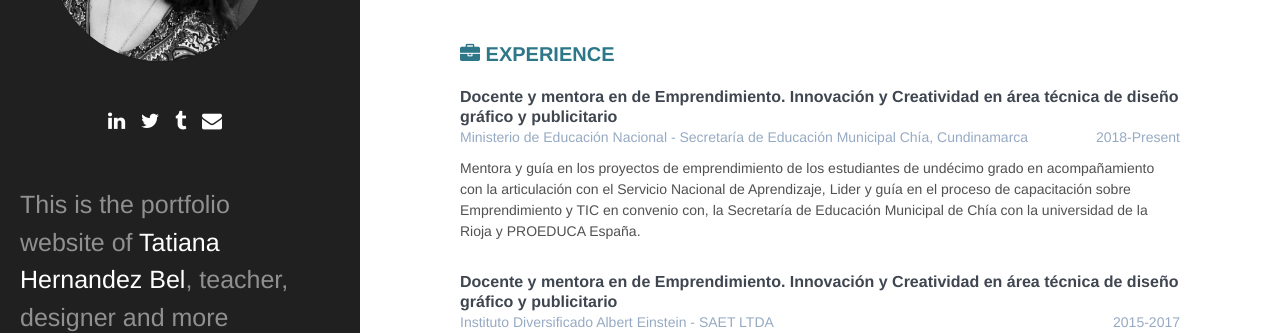
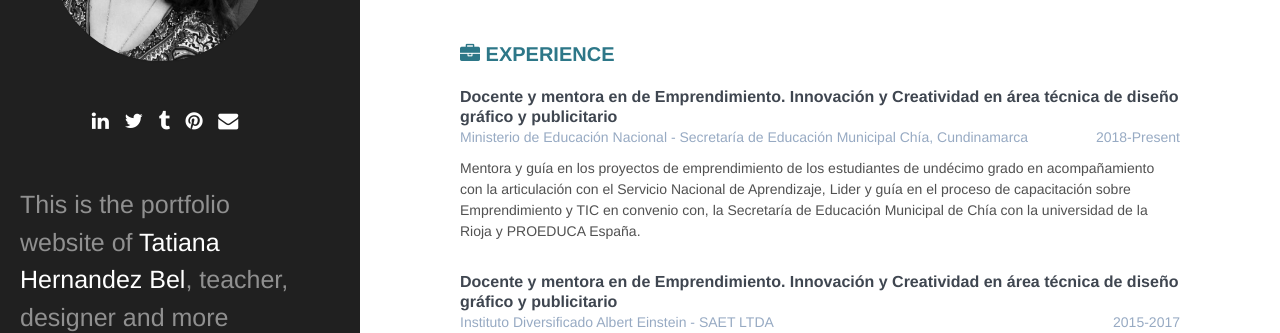
Before and after one commit to TatianaHbel/personal, a Jekyll site: the page built from index.md, in a window 1280 px wide. Shown: the part 300-633 px from the top of the page. Built offline with Jekyll 4.4.1, drawn with Linux system fonts in a browser that asks for light colours.

Commit message:
added pinterest

```diff
--- a/_includes/sidebar.html
+++ b/_includes/sidebar.html
@@ -15,6 +15,9 @@
         {% endif %}
         {% if site.data.general.tumblr %}
         <a href="{{ site.data.general.tumblr }}"><i class="fa fa fa-tumblr"></i></a>
+        {% endif %}
+        {% if site.data.general.pinterest %}
+        <a href="{{ site.data.general.pinterest }}"><i class="fa fa fa-pinterest"></i></a>
         {% endif %}
         {% if site.data.general.email %}
         <a href="mailto:{{ site.data.general.email }}"><i class="fa fa fa-envelope"></i></a>
```
Also changed, not shown: _data/general.yml (+5 -4 lines).
